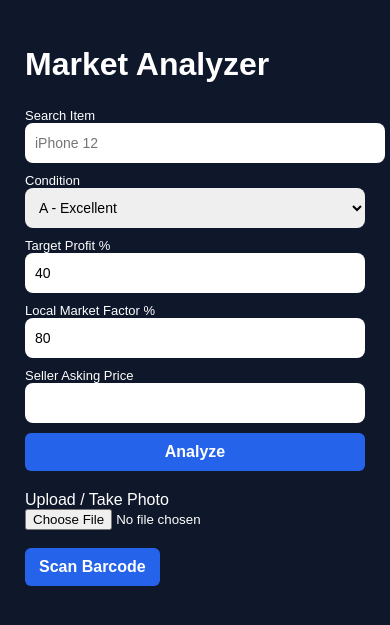
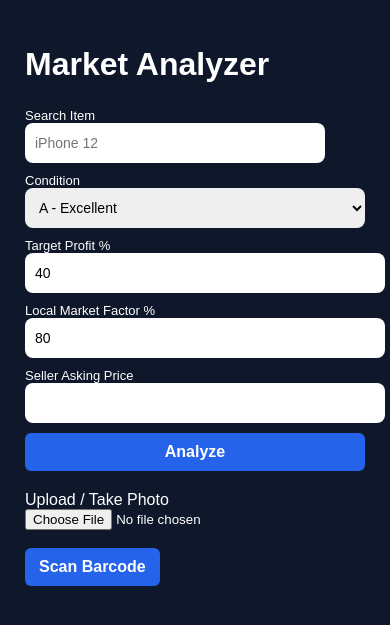
Before and after one commit to donnieclams42-star/clams-resale-engine, a FastAPI app: page /app in a window 390 px wide. Shown: the part 116-741 px from the top of the page. Run offline with FastAPI, Linux system fonts and the light colour scheme; some libraries are stand-ins or nearby versions.

Commit message:
Fix mobile layout stacking

```diff
--- a/static/styles.css
+++ b/static/styles.css
@@ -86,6 +86,8 @@ h1{
 margin-bottom:25px;
 }
 
+/* SEARCH BAR */
+
 .search-bar{
 display:flex;
 gap:10px;
@@ -105,6 +107,8 @@ font-size:14px;
 width:280px;
 }
 
+/* BUTTONS */
+
 button{
 background:#3b82f6;
 border:none;
@@ -118,6 +122,8 @@ font-weight:bold;
 button:hover{
 background:#2563eb;
 }
+
+/* PRICING GRID */
 
 .pricing-grid{
 display:grid;
@@ -223,8 +229,9 @@ opacity:.5;
 font-size:13px;
 }
 
-
+/* -------------------- */
 /* MOBILE OPTIMIZATION */
+/* -------------------- */
 
 @media (max-width:768px){
 
@@ -232,13 +239,24 @@ font-size:13px;
 padding:16px;
 }
 
+/* STACK SEARCH INPUTS */
+
+.search-bar{
+flex-direction:column;
+}
+
+.search-bar input,
+.search-bar select{
+width:100%;
+}
+
+/* STACK PRICING CARDS */
+
 .pricing-grid{
 grid-template-columns:1fr;
 }
 
-.search-bar input[type="text"]{
-width:100%;
-}
+/* STACK ADVANCED GRID */
 
 .advanced-grid{
 grid-template-columns:1fr;
```
